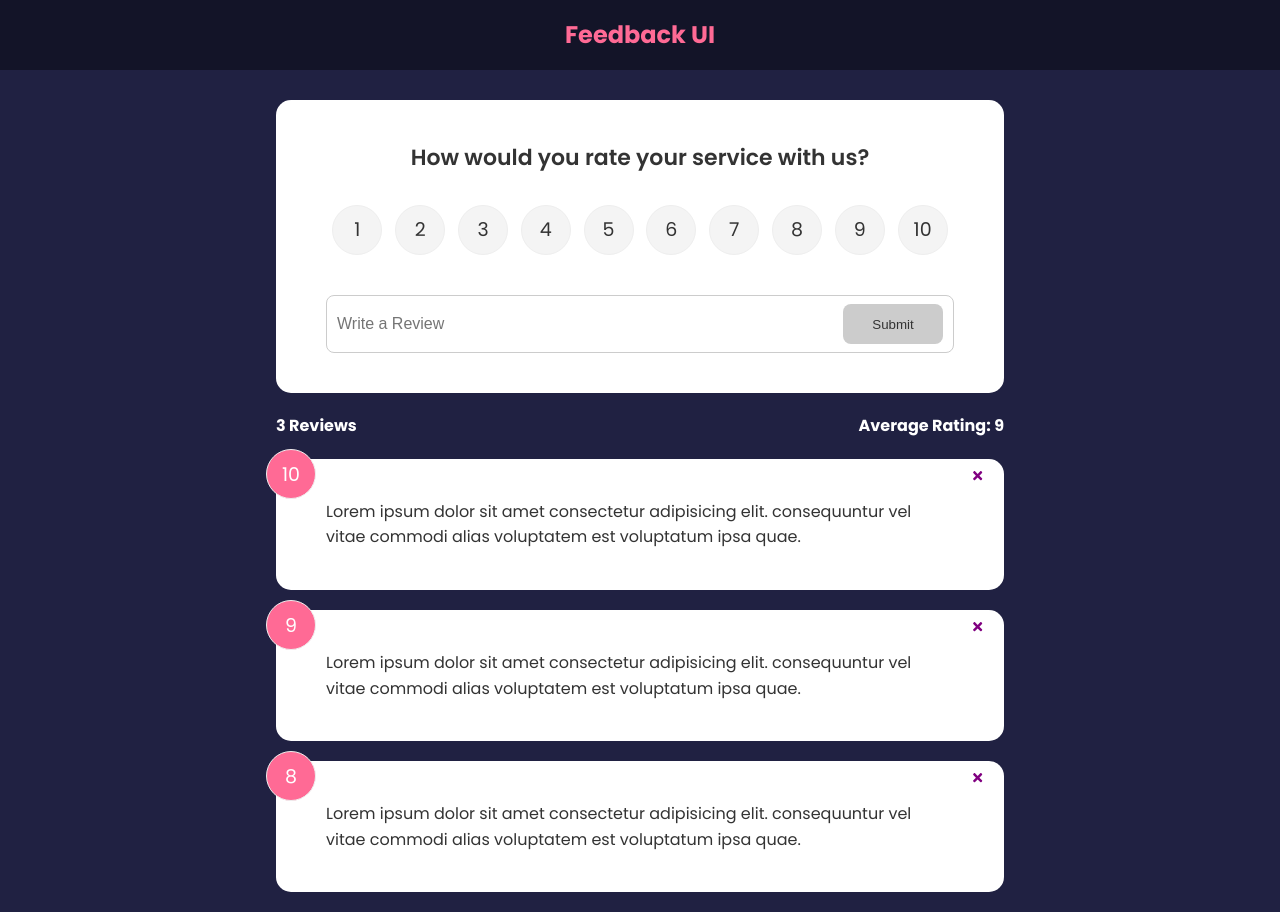
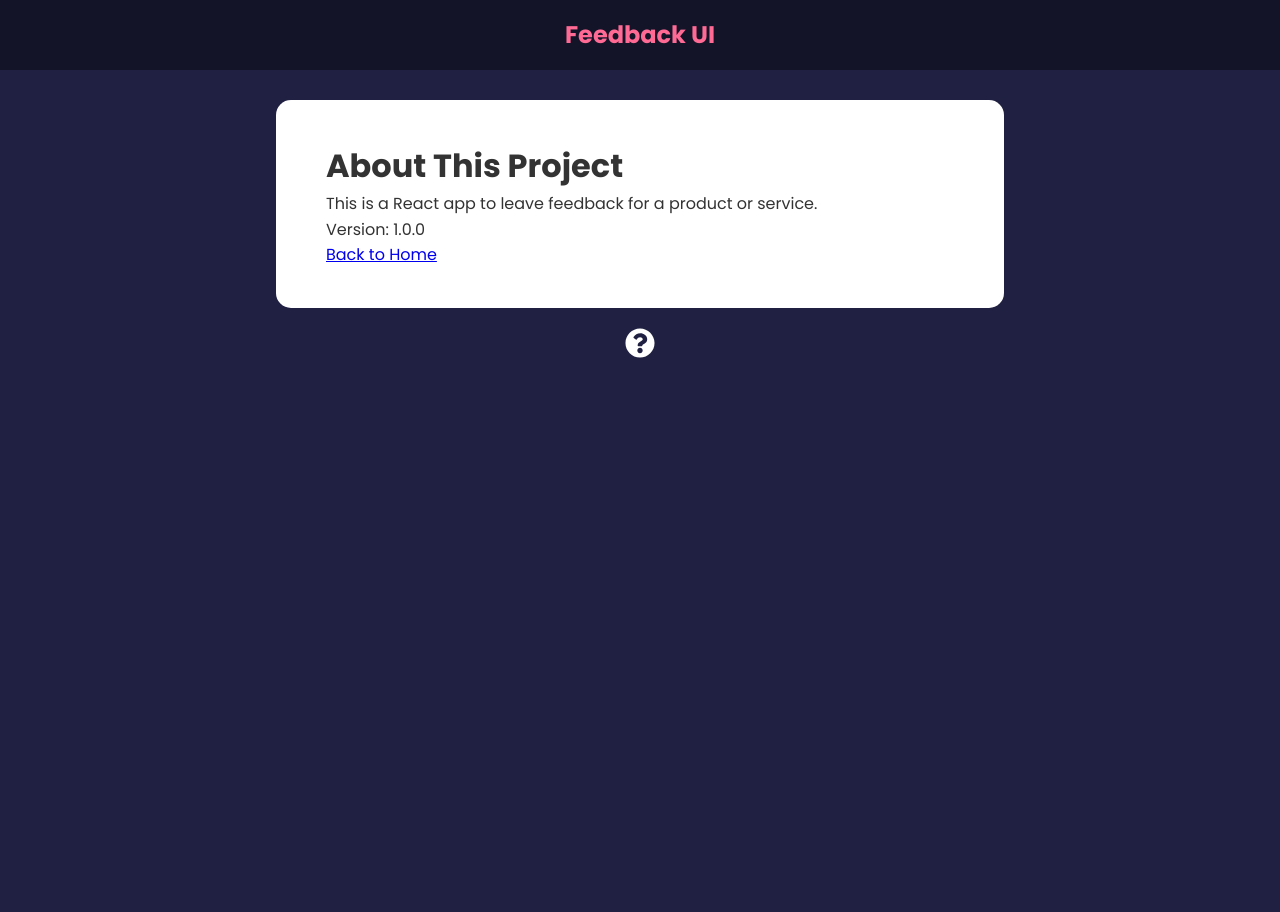
Before and after one commit to mocha-maker/feedback-ui, a React (Create React App) app: page /about in a window 1280 px wide. After the commit the page ends 800 px from the top, so only its background shows below. Built offline with nearby package versions, Linux system fonts and the light colour scheme.

Commit message:
Add about page and links to nav

```diff
--- a/package.json
+++ b/package.json
@@ -6,9 +6,11 @@
     "@testing-library/jest-dom": "^5.16.3",
     "@testing-library/react": "^12.1.4",
     "@testing-library/user-event": "^13.5.0",
+    "framer-motion": "^6.3.0",
     "react": "^18.0.0",
     "react-dom": "^18.0.0",
     "react-icons": "^4.3.1",
+    "react-router-dom": "^6.3.0",
     "react-scripts": "5.0.0",
     "uuid": "^8.3.2",
     "web-vitals": "^2.1.4"
--- a/src/App.js
+++ b/src/App.js
@@ -1,10 +1,16 @@
+// utilities
+import { v4 as uuidv4} from 'uuid'
 import {useState} from 'react'
+import {BrowserRouter as Router, Routes, Route} from 'react-router-dom'
+
+// components
+import AboutPage from './pages/AboutPage'
 import Header from './components/Header'
 import FeedbackList from './components/FeedbackList'
 import data from './data/FeedbackData'
 import FeedbackStats from './components/FeedbackStats'
 import FeedbackForm from './components/FeedbackForm'
-import { v4 as uuidv4} from 'uuid'
+import AboutIconLink from './components/AboutIconLink'
 
 export default function App() {
 
@@ -22,13 +28,28 @@
     }
 
     return (
-      <>
+      <Router>
       <Header />
-      <div className="container">
-        <FeedbackForm handleAdd={addFeedback}/>
-        <FeedbackStats feedback={feedback}/>
-        <FeedbackList feedback={feedback} handleDelete={deleteFeedback}/>
-      </div>
-      </>
+        <div className="container">
+          <Routes>
+
+            <Route exact path='/' element={
+              <>
+                <FeedbackForm handleAdd={addFeedback}/>
+                <FeedbackStats feedback={feedback}/>
+                <FeedbackList feedback={feedback} handleDelete={deleteFeedback}/>
+              </>
+            }>
+
+            </Route>
+
+            <Route path='/about' element={<AboutPage/>}/>
+
+          </Routes>
+          <AboutIconLink/>
+
+        </div>
+
+      </Router>
     )
 }
--- /dev/null
+++ b/src/components/AboutIconLink.jsx
@@ -0,0 +1,14 @@
+import { Link } from 'react-router-dom'
+import { FaQuestionCircle } from 'react-icons/fa'
+
+function AboutIconLink() {
+  return (
+    <div className="about-link">
+        <Link to='/about'>
+            <FaQuestionCircle size={30} />
+        </Link>
+    </div>
+  )
+}
+
+export default AboutIconLink
--- a/src/components/FeedbackList.jsx
+++ b/src/components/FeedbackList.jsx
@@ -1,19 +1,38 @@
 import React from 'react'
 import FeedbackItem from './FeedbackItem'
 import PropTypes from 'prop-types'
+import { motion, AnimatePresence } from 'framer-motion'
 
 function FeedbackList({feedback, handleDelete}) {
 
     if(!feedback || feedback.length === 0) {
         return <p> No Feedback Yet.</p>
     }
+
     return (
         <div className='feedback-list'>
+            <AnimatePresence>
             {feedback.map((item) => (
+                <motion.div
+                    key={item.id}
+                    initial={{ opacity: 0 }}
+                    animate={{ opacity: 1 }}
+                    exit={{ opacity: 0 }}
+                >
                 <FeedbackItem key={item.id} item={item} handleDelete={handleDelete}/>
+                </motion.div>
             ))}
+            </AnimatePresence>
         </div>
     )
+
+    // return (
+    //     <div className='feedback-list'>
+    //         {feedback.map((item) => (
+    //             <FeedbackItem key={item.id} item={item} handleDelete={handleDelete}/>
+    //         ))}
+    //     </div>
+    // )
 }
 
 FeedbackList.propTypes = {
--- a/src/index.css
+++ b/src/index.css
@@ -185,15 +185,13 @@
   color: rebeccapurple;
 }
 
-/* FIX: Remove position: absolute to keep about icon at the bottom of the
- * document */
+/* FIX: Remove position: absolute to keep about icon at the bottom of the document */
 .about-link {
   display: flex;
-  justify-content: flex-end;
+  justify-content: center;
 }
 
-/* FIX: Remove position: absolute to keep about icon at the bottom of the
- * document */
+/* FIX: Remove position: absolute to keep about icon at the bottom of the document */
 .about-link a {
   color: #fff;
   cursor: pointer;
--- a/src/index.js
+++ b/src/index.js
@@ -1,11 +1,9 @@
 import React from 'react';
-import ReactDOM from 'react-dom';
+import ReactDOMClient from 'react-dom/client';
 import './index.css';
 import App from './App';
 
-ReactDOM.render(
-  <React.StrictMode>
-    <App />
-  </React.StrictMode>,
-  document.getElementById('root')
-);
+  const container = document.getElementById('root')
+  const root = ReactDOMClient.createRoot(container)
+
+  root.render(<App name="New App"/>)
--- /dev/null
+++ b/src/pages/AboutPage.jsx
@@ -0,0 +1,18 @@
+import {Link} from 'react-router-dom'
+import Card from '../components/shared/Card'
+
+function AboutPage() {
+    return (
+        <Card>
+            <h1>About This Project</h1>
+            <p>This is a React app to leave feedback for a product or service.</p>
+            <p>Version: 1.0.0</p>
+
+            <p>
+                <Link to='/'>Back to Home</Link>
+            </p>
+        </Card>
+    )
+}
+
+export default AboutPage
```
Also changed, not shown: 1 other file (tests, documents, lock files or other folders).
